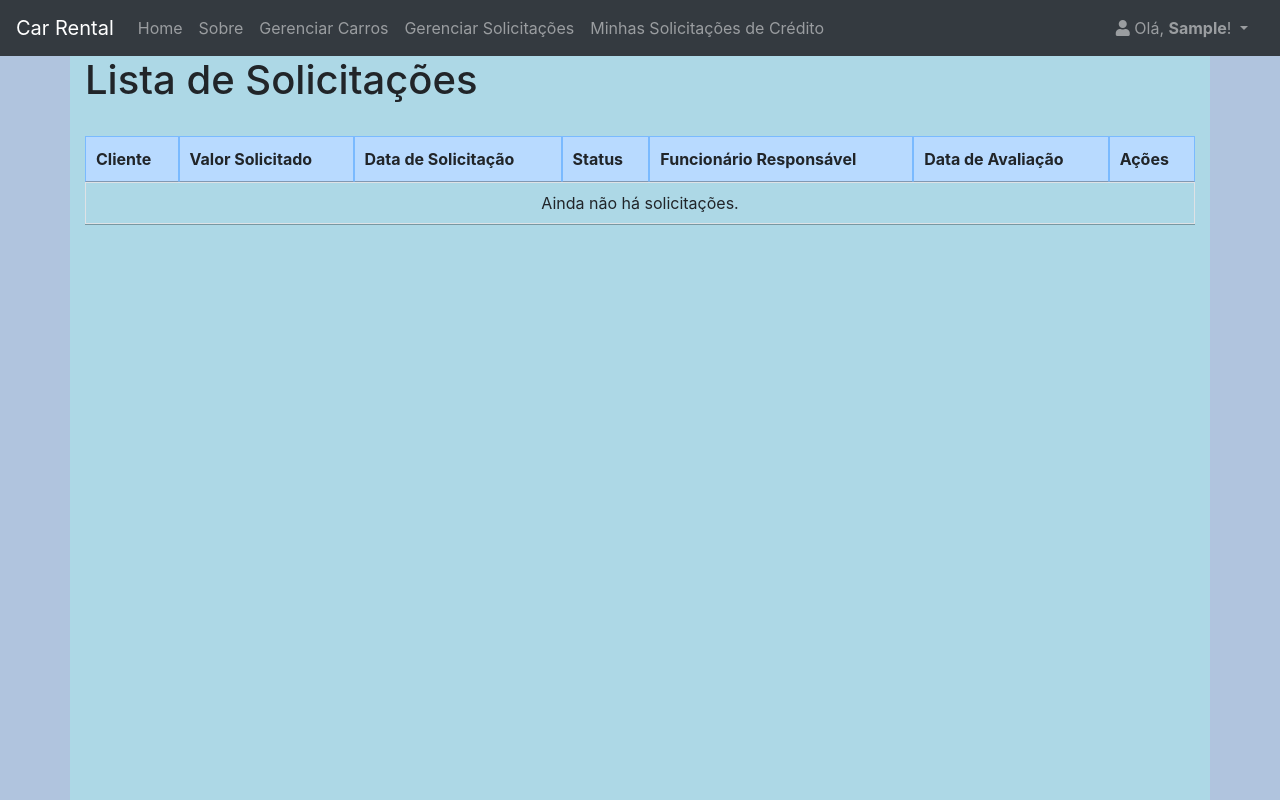
After one commit to Maxteralex/INF1407, a Django app: page /rental/credito/gerencia_solicitacoes/ in a window 1280 px wide. The commit adds this page. Run offline with Django 3.2, Linux system fonts and the light colour scheme; the visitor is signed in with stand-in values (Sample User, id 1); data that the repository does not hold is empty; some libraries are stand-ins or nearby versions.

Commit message:
CRUD de solicitações

```diff
--- a/CarRental/rental/forms.py
+++ b/CarRental/rental/forms.py
@@ -17,3 +17,7 @@ class AddEditCarroForm(forms.ModelForm):
             'preco_base': forms.NumberInput(attrs={'class': 'form-control'}),
             'condicao': forms.Select(attrs={'class': 'form-control'}),
         }
+
+
+class CriaSolicitacaoForm(forms.Form):
+    valor = forms.FloatField(label="Valor Solicitado", widget=forms.NumberInput(attrs={'class': 'form-control'}))
--- a/CarRental/rental/models.py
+++ b/CarRental/rental/models.py
@@ -1,5 +1,6 @@
 from django.db import models
 from django.contrib.auth.models import AbstractUser
+from datetime import datetime
 
 class User(AbstractUser):
     telefone = models.CharField(max_length=11, blank=True, null=True)
@@ -11,7 +12,7 @@ class Funcionario(models.Model):
     usuario = models.OneToOneField(User, primary_key=True, on_delete=models.CASCADE)
     salario = models.FloatField()
     # horas contratadas por semana
-    hh_semana = models.IntegerField()
+    horas_semana = models.IntegerField()
 
 
 class Carro(models.Model):
@@ -27,20 +28,19 @@ class Carro(models.Model):
 
     class Meta:
         permissions = (
-            ("criar_carros", "Pode criar novos carros"),
-            ("editar_carros", "Pode atualizar dados de carros"),
-            ("deletar_carros", "Pode remover carros ainda não alugados"),
-            ("ver_tudo_carros", "Permite ver todas as informações de todos os carros"),
-            ("switch_ativo_carros", "Permite ativar ou desativar carros"),
+            ("gerenciar_carros", "Pode criar, ver todos, atualizar, remover e ativar/desativar carros"),
         )
 
 
 class Aluguel(models.Model):
     cliente = models.ForeignKey(User, on_delete=models.CASCADE)
-    funcionario = models.ForeignKey(Funcionario, on_delete=models.CASCADE)
+    funcionario = models.ForeignKey(Funcionario, blank=True, null=True, on_delete=models.CASCADE)
     carro = models.ForeignKey(Carro, on_delete=models.CASCADE)
     data_ini = models.DateTimeField()
     data_fim = models.DateTimeField()
+    # só é mudado após avaliação do funcionário
+    status = models.BooleanField(blank=True, null=True)
+    data_avaliacao = models.DateTimeField(blank=True, null=True)
     # data de devolução considera que pode ser devolvido adiantado ou atrasado
     data_devolucao = models.DateTimeField(blank=True, null=True)
     preco_aluguel = models.FloatField()
@@ -53,9 +53,8 @@ class Aluguel(models.Model):
 class Solicita(models.Model):
     cliente = models.ForeignKey(User, on_delete=models.CASCADE)
     valor = models.FloatField()
-    data_solicitacao = models.DateTimeField()
-    # funcionário que avalia a solicitação
+    data_solicitacao = models.DateTimeField(default=datetime.now)
+    # só é mudado após avaliação de um funcionário
     funcionario = models.ForeignKey(Funcionario, blank=True, null=True, on_delete=models.CASCADE)
-    # só é mudado após avaliação do funcionário
     status = models.BooleanField(blank=True, null=True)
     data_avaliacao = models.DateTimeField(blank=True, null=True)
--- a/CarRental/rental/urls.py
+++ b/CarRental/rental/urls.py
@@ -1,5 +1,5 @@
 from django.urls import path
-from rental.views import views_carros
+from rental.views import views_carros, views_solicitacoes
 
 urlpatterns = [
     path('carros/', views_carros.ListaCarros.as_view(), name="listar_carros"),
@@ -7,6 +7,11 @@ urlpatterns = [
     path('carros/edit/<int:pk>/', views_carros.EditCarro.as_view(), name="editar_carro"),
     path('carros/switch_ativo/<int:pk>/', views_carros.AtivaDesativaCarro.as_view(), name="switch_ativo_carro"),
     path('carros/del/<int:pk>/', views_carros.DelCarro.as_view(), name="del_carro"),
-    #path('alugar/'),
-    #path('credito/'),
+    path('credito/', views_solicitacoes.ListaMinhasSolicitacoes.as_view(), name="minhas_solicitacoes"),
+    path('credito/gerencia_solicitacoes/', views_solicitacoes.ListaSolicitacoes.as_view(), name="gerencia_solicitacoes"),
+    path('credito/cria_solicitacao/', views_solicitacoes.CriaSolicitacao.as_view(), name="criar_solicitacao"),
+    path('credito/switch_status_solicitacao/<int:pk>/<str:status>/', views_solicitacoes.MudaStatusSolicitacao.as_view(), name="switch_status_solicitacao")
+    #path('funcionarios/', views_funcionarios.ListaUsuarios.as_view(), name="lista_usuarios")
+    #path('alugar/', views_aluguel.ListaAlugueis, name="listar_alugueis"),
+
 ]
--- /dev/null
+++ b/CarRental/rental/views/views_solicitacoes.py
@@ -0,0 +1,49 @@
+from datetime import datetime
+from django.contrib.auth.mixins import LoginRequiredMixin
+from django.http import HttpResponseForbidden
+from django.shortcuts import render, redirect, get_object_or_404
+from django.views.generic.base import View
+from rental.forms import CriaSolicitacaoForm
+from rental.models import Solicita, Funcionario
+
+
+class ListaSolicitacoes(LoginRequiredMixin, View):
+    def get(self, request, *args, **kwargs):
+        solicitacoes = Solicita.objects.all()
+        context = {'solicitacoes': solicitacoes}
+        return render(request, 'rental/listar_solicitacoes.html', context)
+
+
+class ListaMinhasSolicitacoes(LoginRequiredMixin, View):
+    def get(self, request, *args, **kwargs):
+        solicitacoes = Solicita.objects.filter(cliente=request.user).all()
+        form = CriaSolicitacaoForm
+        context = {'solicitacoes': solicitacoes, 'private': True, 'form': form}
+        return render(request, 'rental/listar_solicitacoes.html', context)
+
+
+class CriaSolicitacao(LoginRequiredMixin, View):
+    def post(self, request, *args, **kwargs):
+        form = CriaSolicitacaoForm(request.POST)
+        if form.is_valid():
+            solicitacao = Solicita(cliente=request.user, valor=form.cleaned_data.get('valor', 0))
+            solicitacao.save()
+        return redirect('minhas_solicitacoes')
+
+
+class MudaStatusSolicitacao(LoginRequiredMixin, View):
+    def get(self, request, pk, status, *args, **kwargs):
+        funcionario = Funcionario.objects.filter(usuario=request.user).first()
+        if funcionario is None:
+            return HttpResponseForbidden()
+        if status == 'aceita' or status == 'rejeita':
+            solicitacao = get_object_or_404(Solicita, pk=pk)
+            if status == 'aceita':
+                solicitacao.status = True
+                solicitacao.cliente.credito += solicitacao.valor
+            else:
+                solicitacao.status = False
+            solicitacao.funcionario = funcionario
+            solicitacao.data_avaliacao = datetime.now()
+            solicitacao.save()
+        return redirect('listar_solicitacoes')
--- a/CarRental/templates/base.html
+++ b/CarRental/templates/base.html
@@ -34,6 +34,12 @@
 						<li>
 							<a class="nav-link" href="{% url 'listar_carros' %}">Gerenciar Carros</a>
 						</li>
+						<li>
+							<a class="nav-link" href="{% url 'gerencia_solicitacoes' %}">Gerenciar Solicitações</a>
+						</li>
+						<li>
+							<a class="nav-link" href="{% url 'minhas_solicitacoes' %}">Minhas Solicitações de Crédito</a>
+						</li>
 					{% endif %}
 				</ul>
 				{% if user.is_authenticated %}
@@ -44,6 +50,7 @@
 								Olá, <strong>{% firstof user.first_name user.username %}</strong>!
 							</a>
 							<div class="dropdown-menu dropdown-menu-right">
+								<p style="text-align: center;">Você possui {{ request.user.credito }} crédito(s)</p>
 								<a href="{% url 'password_change' %}" class="dropdown-item"><i class="fas fa-key"></i> Mudar Senha</a>
 								<a href="{% url 'logout' %}" class="dropdown-item"><i class="fas fa-sign-out-alt"></i> Logout</a>
 								{% if user.is_staff %}
--- /dev/null
+++ b/CarRental/templates/rental/listar_solicitacoes.html
@@ -0,0 +1,86 @@
+{% extends 'base.html' %}
+
+{% block title %}Listar {% if private %} Minhas {% endif %} Solicitações{% endblock %}
+{% block head %}
+    <script>
+        $(document).ready(function() {
+            $('.cr-table').DataTable({
+                "language": {
+                    "lengthMenu": "Mostrar _MENU_ solicitações por página",
+                    "zeroRecords": "Nada com esse filtro - desculpe",
+                    "info": "Mostrando _PAGE_ de _PAGES_",
+                    "infoEmpty": "Não há solicitações com esse filtro",
+                    "infoFiltered": "(filtrado de um total de _MAX_ buscas)",
+                    "paginate": {
+                        "first": "Primeiro",
+                        "last": "Último",
+                        "next": "Próximo",
+                        "previous": "Anterior",
+                    },
+                    "loadingRecords": "Carregando...",
+                    "search": "Filtrar:",
+                    "aria": {
+                        "sortAscending": ": Ative para ordenar a coluna de forma ascendente",
+                        "sortDescending": ": Ative para ordenar a coluna de forma descendente"
+                    }
+                },
+                "ordering": true,
+                "responsive": true
+            });
+        });
+    </script>
+{% endblock %}
+{% block content %}
+    <h1>{% if private %}Minhas{% else %}Lista de{% endif %} Solicitações</h1>
+    <br/>
+    {% if private %}
+        <button type="button" class="btn btn-success" data-toggle="modal" data-target="#modal-cria">Fazer nova solicitação</button>
+        {% include 'rental/cria_solicitacao_modal.html' %}
+        <br/><br/>
+    {% endif %}
+    <div class="table-responsive">
+        <table class="table table-bordered table-hover cr-table" >
+            <thead>
+                <tr class="table-primary">
+                    {% if not private %}
+                        <th class="w-15"> Cliente </th>
+                    {% endif %}
+                    <th class="w-15"> Valor Solicitado </th>
+                    <th class="w-5"> Data de Solicitação </th>
+                    <th class="w-5"> Status </th>
+                    {% if not private %}
+                        <th class="w-10">Funcionário Responsável</th>
+                        <th class="w-5">Data de Avaliação</th>
+                        <th class="w-45"> Ações </th>
+                    {% endif %}
+                </tr>
+            </thead>
+            <tbody>
+                {% for solicitacao in solicitacoes %}
+                    <tr>
+                        {% if not private %}
+                            <td> {{ solicitacao.cliente.username }} </td>
+                        {% endif %}
+                        <td> {{ solicitacao.valor|floatformat:2 }} </td>
+                        <td> {{ solicitacao.data_solicitacao }} </td>
+                        <td> {% if solicitacao.status == None %} Não Avaliado {% elif solicitacao.status == True %} Aceita {% else %} Rejeitada {% endif %} </td>
+                        {% if not private %}
+                            <td> {% if solicitacao.status == None %} - {% else %} {{ solicitacao.funcionario }} {% endif %} </td>
+                            <td> {% if solicitacao.status == None %} - {% else %} {{ solicitacao.data_avaliacao }} {% endif %} </td>
+                            <td>
+                                {% if solicitacao.status == None %}
+                                    <a href="{% url 'switch_status_solicitacao' pk=solicitacao.id status='aceita' %}" class="btn btn-success">Aceitar</a>
+                                    <a href="{% url 'switch_status_solicitacao' pk=solicitacao.id status='rejeita' %}" class="btn btn-danger" style="margin-top: 1%;">Rejeitar</a>
+                                {% endif %}
+                            </td>
+                        {% endif %}
+                    </tr>
+                {% empty %}
+                    <tr>
+                        <td colspan="7">Ainda não há solicitações.</td>
+                    </tr>
+                {% endfor %}
+            </tbody>
+        </table>
+    </div>
+{% endblock %}
```
Also changed, not shown: CarRental/templates/rental/cria_solicitacao_modal.html (added, +27 -0 lines).
